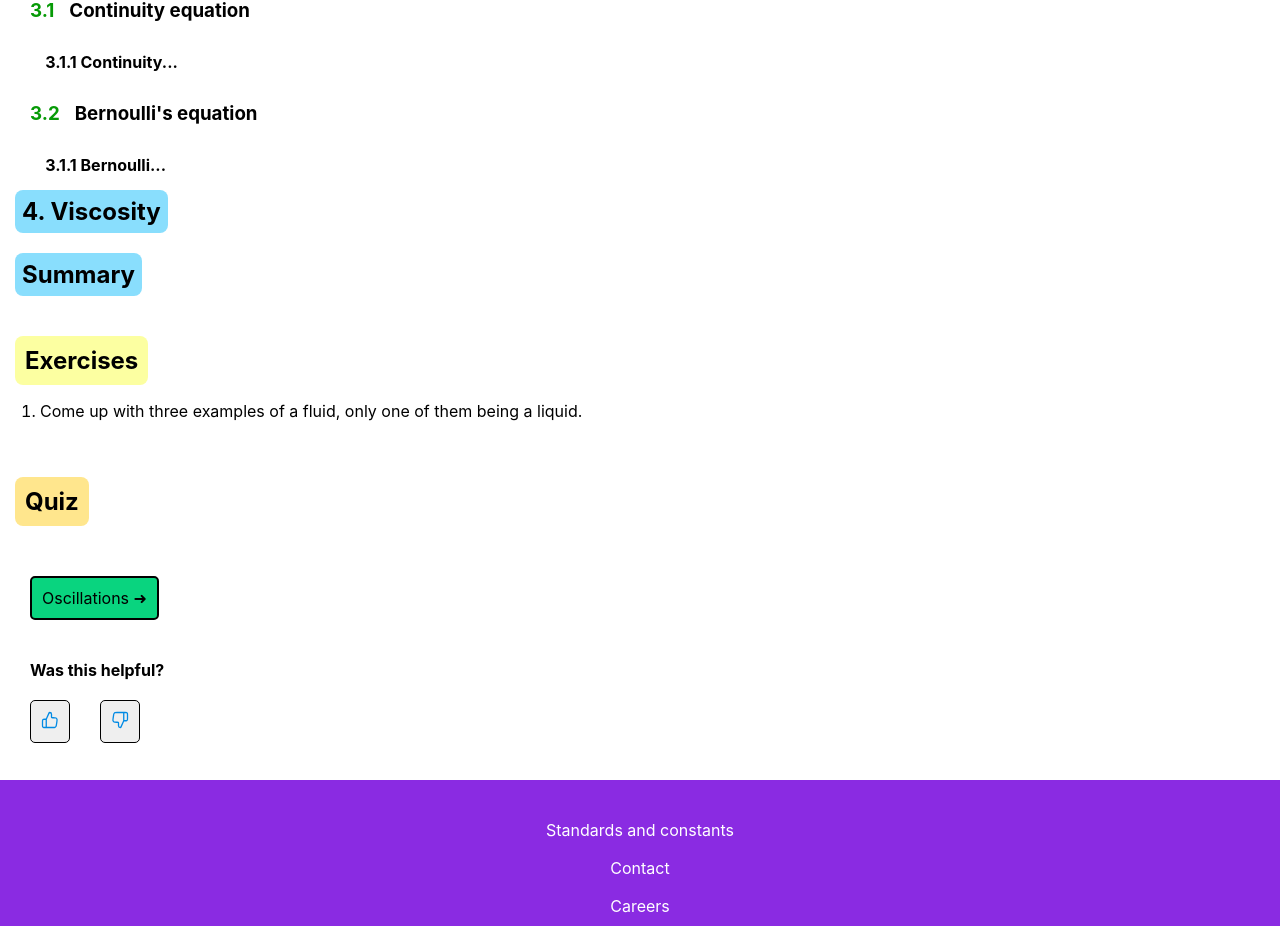
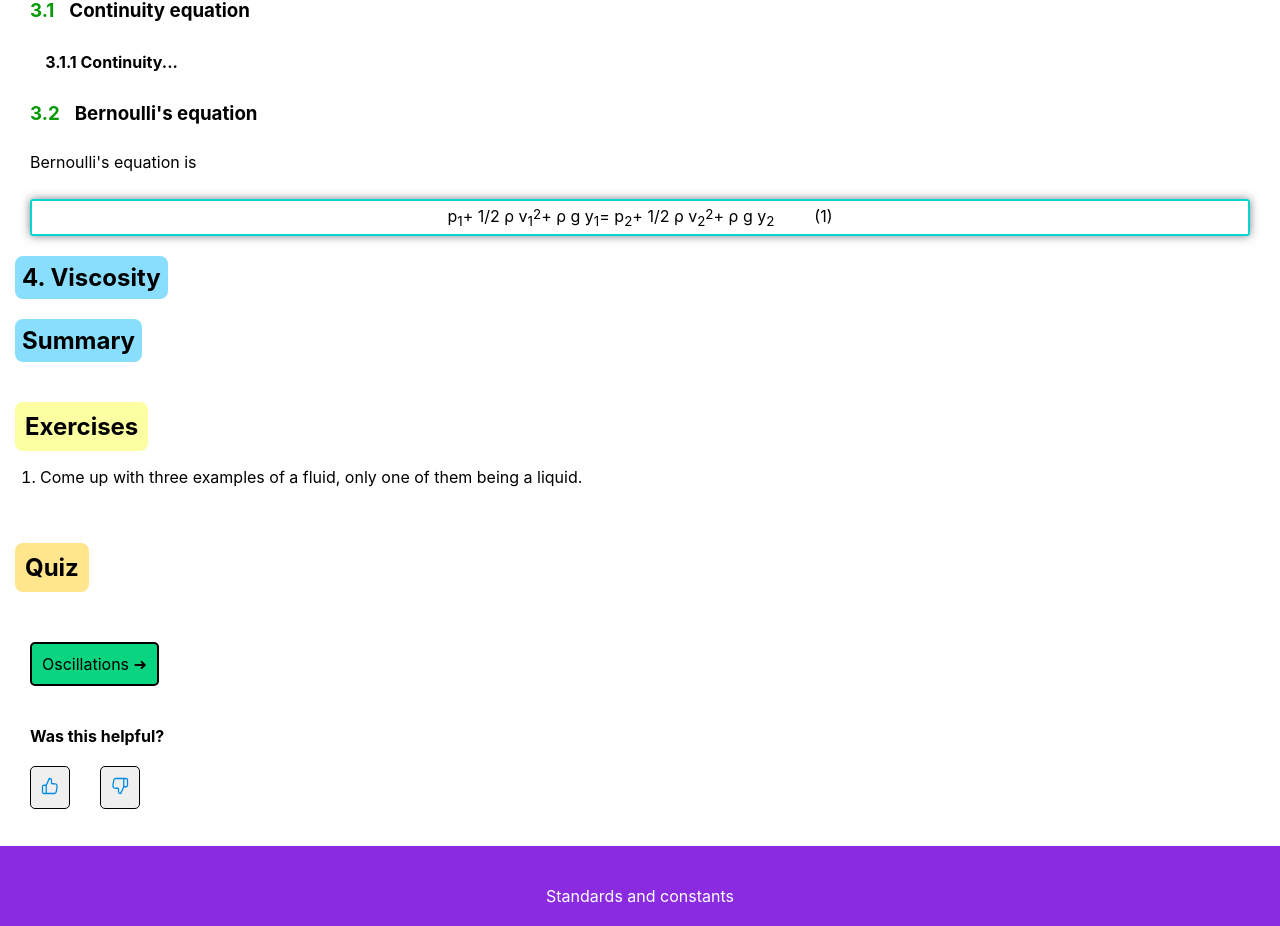
Before and after one commit to JRFink/jrfphyspagesnew, a Next.js app: page /education/gp1/fluid in a window 1280 px wide. Shown: the part 1830-2756 px from the top of the page. Built offline with nearby package versions, Linux system fonts and the light colour scheme.

Commit message:
Update index.tsx

```diff
--- a/pages/education/gp1/fluid/index.tsx
+++ b/pages/education/gp1/fluid/index.tsx
@@ -103,9 +103,15 @@ Introduction
                 <h3 className={style.h3text}>
                     Bernoulli&#39;s equation
                 </h3>
-                    <h4>
-                        &nbsp; &nbsp; 3.1.1 Bernoulli...
-                    </h4>
+               <p>
+ Bernoulli&#39;s equation is
+ </p>
+ <br />
+                  <div className={style.equationBox}>
+                      <div className={style.equation}> p<span><sub>1</sub></span> + 1/2 &#961; v<span><sub>1</sub></span><span><sup>2</sup></span> + &#961; g y<span><sub>1</sub></span> =  p<span><sub>2</sub></span> + 1/2 &#961; v<span><sub>2</sub></span><span><sup>2</sup></span> + &#961; g y<span><sub>2</sub></span></div>
+                      <div className={style.equationNumber}>&#40;1&#41;</div>
+                  </div>
+                  <br />
             <h2 className={style.h2SectionColor} id="visc">
                 4. Viscosity
             </h2>
```
